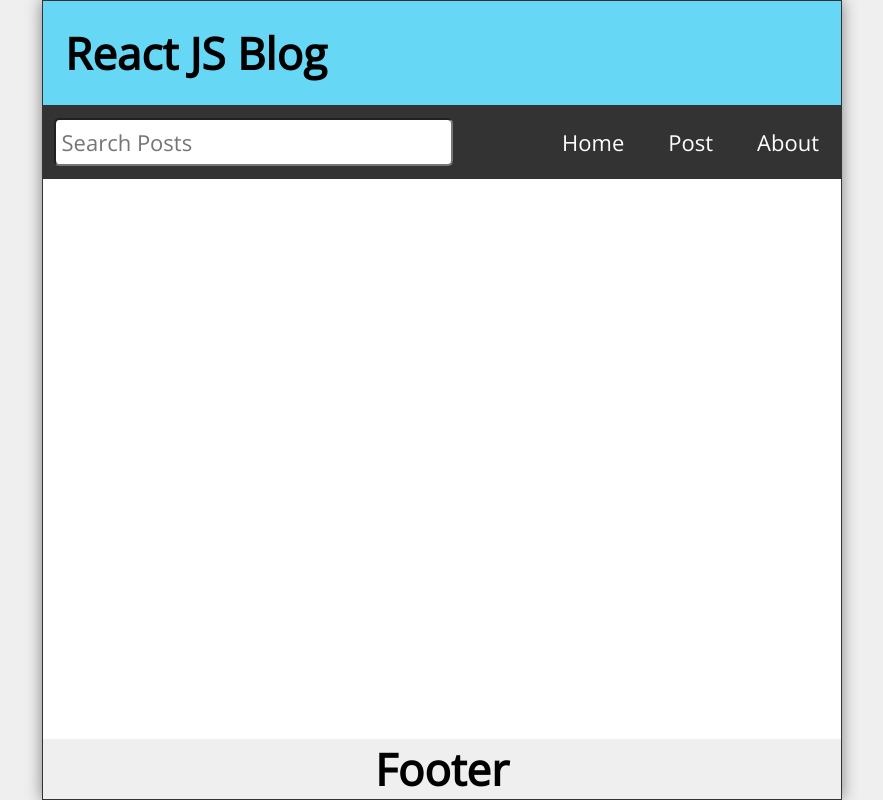
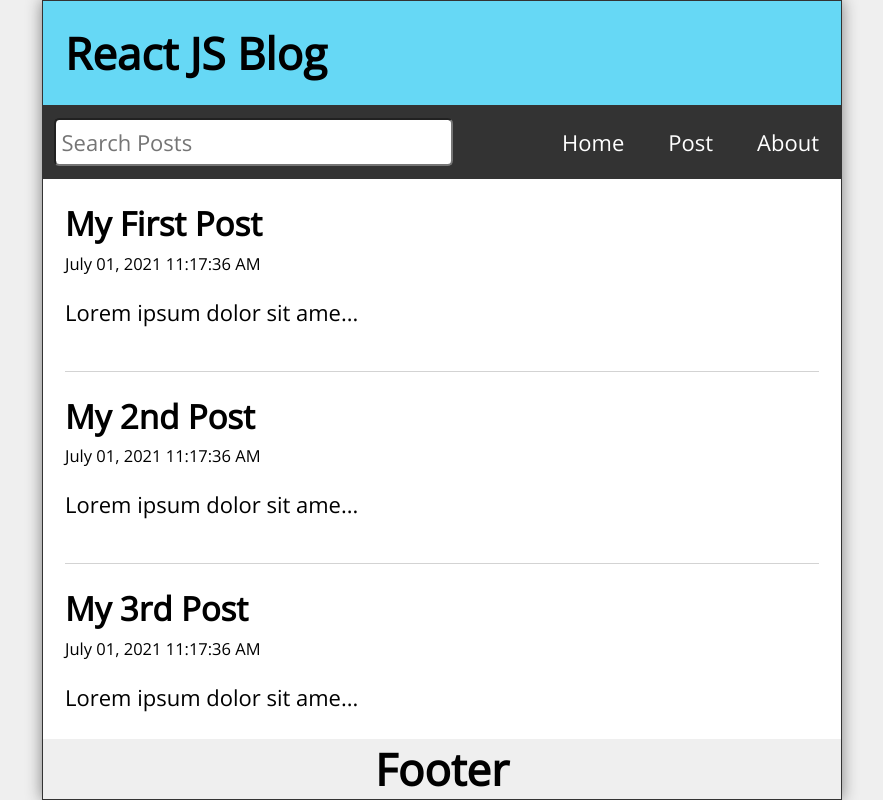
Before and after one commit to arefin-aareef/pyrates-app, a React (Create React App) app: page / in a window 1280 px wide. Shown: the whole page, without its empty margins (198-1081 px from the left). Built offline with nearby package versions, Linux system fonts and the light colour scheme.

Commit message:
post content added

```diff
--- a/src/Post.js
+++ b/src/Post.js
@@ -1,10 +1,19 @@
 import React from 'react'
+import { Link } from 'react-router-dom';
 
-const Post = () => {
+const Post = ({ post }) => {
   return (
-    <div>
-
-    </div>
+    <article className='post'>
+        <Link to={`/post/${post.id}`}>
+            <h2>{post.title}</h2>
+            <p className='postDate'>{post.datetime}</p>
+        </Link>
+        <p className='postBody'>{
+            (post.body).length <=25
+            ? post.body
+            : `${(post.body).slice(0, 25)}...`
+        }</p>
+    </article>
   )
 }
 
```
